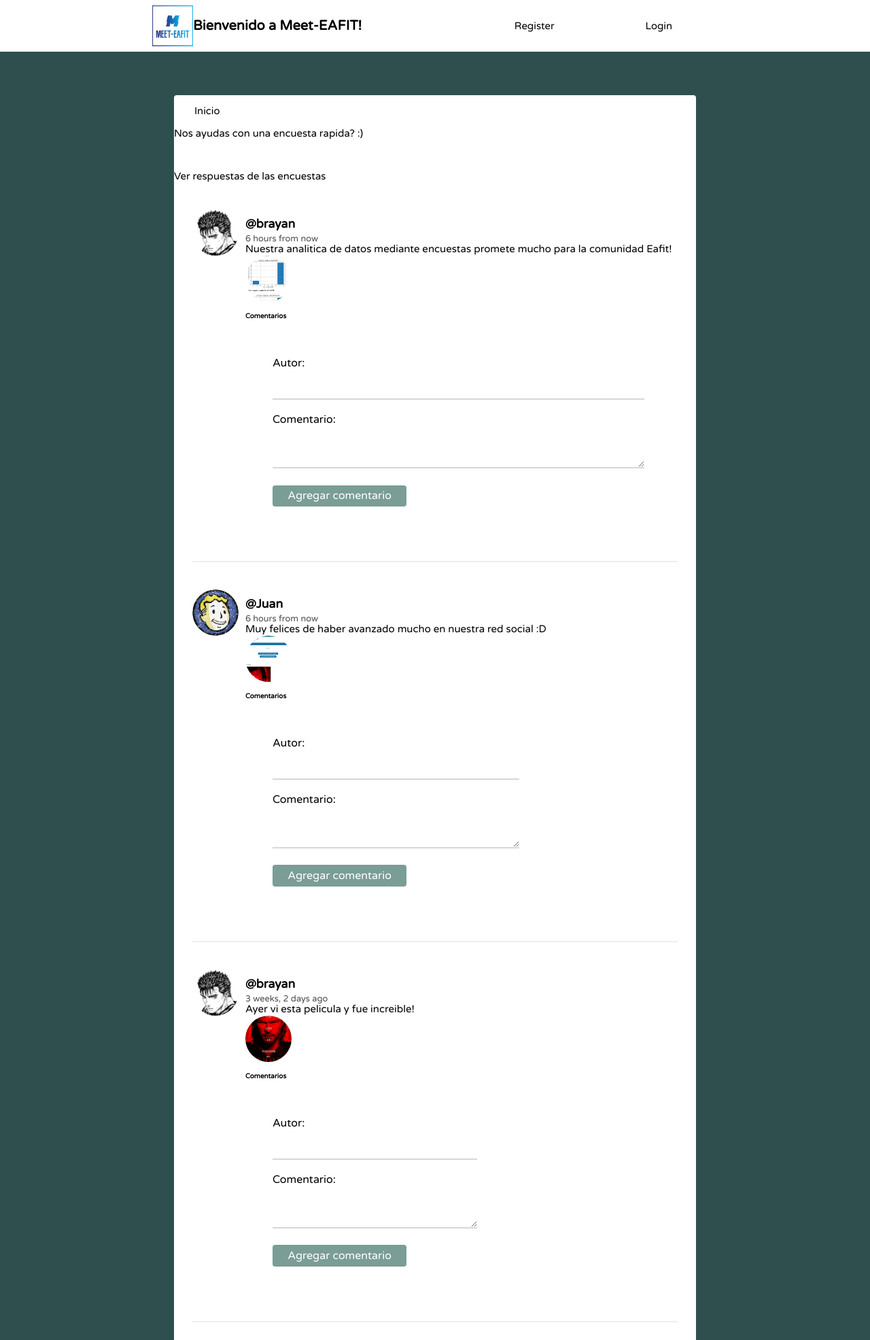
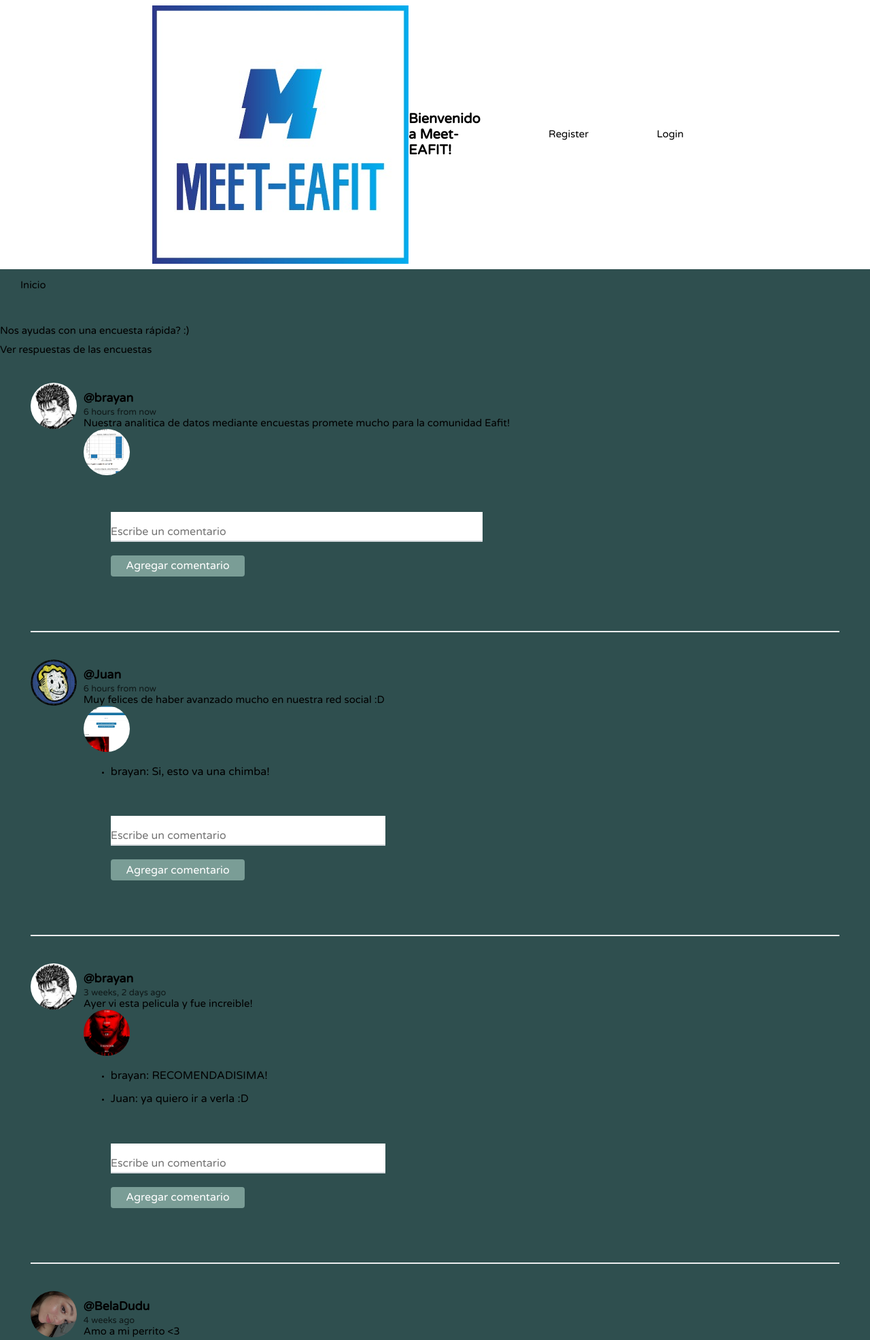
Before and after one commit to BryanX12/Meet-EAFIT, a Django app: page / in a window 1280 px wide. Shown: the top 1971 px of the page at 68% size. Run offline with Django 4.2, Linux system fonts and the light colour scheme; data comes from the database, SQL or seed files in the repository; both versions use the stored data as it was after the commit.

Commit message:
Hemos culminado la analitica de datos mediante encuestas, por fin arreglado los comentarios para que aparezcan en el feed, modificacion estetica del css, solucion de bugs.

```diff
--- a/social/templates/social/feed.html
+++ b/social/templates/social/feed.html
@@ -2,40 +2,38 @@
 {% load humanize %}
 {% block content %}
 
-<a href="{% url 'encuesta' %}" class="btn btn-primary">Nos ayudas con una encuesta rapida? :)</a>
+<div class="button-container">
     <br>
     <br>
     <br>
+    <a href="{% url 'encuesta' %}" class="btn btn-primary">Nos ayudas con una encuesta rápida? :)</a>
     <br>
     <br>
     <a href="{% url 'analitica_encuesta' %}" class="btn btn-primary">Ver respuestas de las encuestas</a>
+</div>
 {% for post in posts %}
 <article>
     <div class="container-article">
-        <img src="{{ post.user.profile.image.url }}">
+        <img src="{{ post.user.profile.image.url }}" alt="Foto de perfil" class="profile-picture">
         <div>
             <h2 class="username"><a href="{% url 'profile' post.user.username %}">@{{ post.user.username }}</a></h2>
             <i class="clock"></i>
             <time data-time="#">{{ post.timestamp|naturaltime }}</time>
             <div class="post">{{ post.content }}</div>
             {% if post.image %}
-            <img src="{{ post.image.url }}" alt="{{ post.title }}" style="max-width: 500px;">
+            <img src="{{ post.image.url }}" alt="{{ post.title }}" class="post-image">
             {% endif %}
-            <h4>Comentarios</h4>
             <ul>
-                {% for comment in post.comments.all %}
-                <li>{{ comment.author }}: {{ comment.text }}</li>
+                {% for comment in post.post_comments.all %}
+                <li class="comment-box">
+                    <p><span class="author">{{ comment.user }}</span>: <span class="content">{{ comment.content }}</span></p>
+                </li>
                 {% endfor %}
             </ul>
-            <!-- agregar un formulario para agregar un nuevo comentario -->
+            <!-- Agregar un formulario para agregar un nuevo comentario -->
             <form method="POST" action="{% url 'post_comments' post.pk %}">
                 {% csrf_token %}
-                <label for="author">Autor:</label>
-                <input type="text" name="author">
-                <br>
-                <label for="text">Comentario:</label>
-                <textarea name="text"></textarea>
-                <br>
+                <input type="text" name="content" placeholder="Escribe un comentario" required>
                 <button type="submit">Agregar comentario</button>
             </form>
         </div>
--- a/social/templates/social/layout.html
+++ b/social/templates/social/layout.html
@@ -12,17 +12,15 @@
 
 	<header class="main-head">
 		<nav class="main">
-			<img src="{% static 'Logo.png' %}" alt="Logo de Meet-EAFIT" style="width: 60px;">
-			<h1 id="logo">Bienvenido a Meet-EAFIT!</h1>
-			<ul>
+			<img src="{% static 'Logo.png' %}" alt="Logo de Meet-EAFIT" class="logo">
+			<h1 class="logo-title">Bienvenido a Meet-EAFIT!</h1>
+			<ul class="nav-links">
 				{% if request.user.is_authenticated %}
 				<li><a href="{% url 'logout' %}">Logout</a></li>
 				{% else %}
 				<li><a href="{% url 'register' %}">Register</a></li>
 				<li><a href="{% url 'login' %}">Login</a></li>
 				{% endif %}
-
-
 			</ul>
 		</nav>
 	</header>
@@ -38,7 +36,7 @@
 	<!-------------------------------------
 					Navigation Bar
 	-------------------------------------->
-	<div class="main">
+	<div class="main-content">
 
 		<nav class="second-nav">
 			<a class="feed" href="{% url 'feed' %}">Inicio</a>
@@ -53,8 +51,6 @@
 
 		{% endblock content %}
 
-
-
 	</div>
 
 	<footer>
--- a/social/views.py
+++ b/social/views.py
@@ -92,7 +92,7 @@
             return redirect('feed')
     else:
         form = CommentForm()
-    return render(request, 'social/post.html', {'form': form})
+    return render(request, 'social/add_comment_to_post.html', {'form': form})
 
 
 def encuesta(request):
```
Also changed, not shown: social/templates/social/analitica_encuesta.html (+5 -3 lines), db.sqlite3, media/graficos/grafico_carreras.png (added), media/post_images/imagen_2023-05-21_040719021.png (added), media/post_images/imagen_2023-05-21_040926390.png (added). Lines whose indentation alone changed are shown as unchanged.
